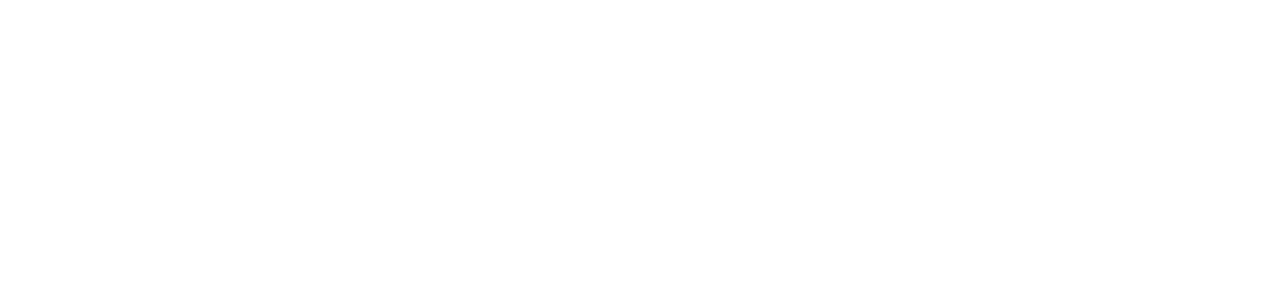
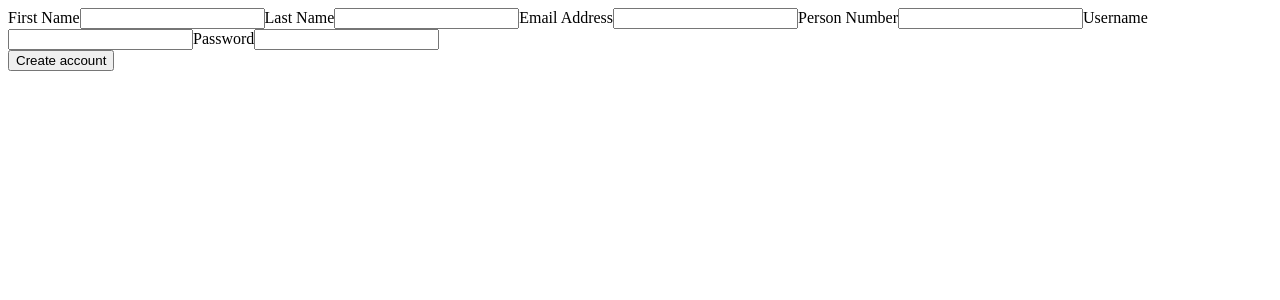
Before and after one commit to IV1201-Group12/IV1201-frontend, a React (Vite) app: page /createAccount in a window 1280 px wide. Before the commit this address had no page. Shown: the top 300 px of the page. Built offline with nearby package versions, Linux system fonts and the light colour scheme.

Commit message:
feat: make create account functionality

```diff
--- a/src/App.jsx
+++ b/src/App.jsx
@@ -1,6 +1,7 @@
 import { BrowserRouter as Router, Routes, Route } from 'react-router-dom';
 import LandingPage from './pages/LandingPage';
 import ThingsPage from './pages/ThingsPage';
+import CreateAccount from './components/CreateAccount';
 
 function App() {
   return (
@@ -8,6 +9,7 @@
       <Routes>
         <Route exact path="/" element={<LandingPage />} />
         <Route path="/things" element={<ThingsPage />} />
+        <Route path="/createAccount" element={<CreateAccount />} />
       </Routes>
     </Router>
   );
--- /dev/null
+++ b/src/api/createAccount.js
@@ -0,0 +1,8 @@
+import { axios } from './axios';
+
+const ENDPOINT = '/createAccount';
+
+export async function createNewAccount(applicant) {
+  const response = await axios.post(ENDPOINT, applicant);
+  return response;
+}
--- /dev/null
+++ b/src/components/CreateAccount.jsx
@@ -0,0 +1,114 @@
+import { useState } from 'react';
+
+//import { useCreateAccount } from '../queryHooks/useCreateAccount';
+import { createNewAccount } from '../api/createAccount';
+
+export default function CreateAccount() {
+  const [name, setName] = useState('');
+  const [surname, setSurname] = useState('');
+  const [email, setEmail] = useState('');
+  const [pnr, setPnr] = useState('');
+  const [username, setUsername] = useState('');
+  const [password, setPassword] = useState('');
+  const [responseStatus, setResponseStatus] = useState(null);
+
+  const submit = async () => {
+    const applicant = {
+      name,
+      surname,
+      email,
+      pnr,
+      username,
+      password,
+      role_id: 2,
+    };
+    const response = await createNewAccount(applicant);
+    setResponseStatus(response.status);
+  };
+
+  const onChange = (event) => {
+    const name = event.target.name;
+    const value = event.target.value;
+
+    if (name === 'name') {
+      setName(value);
+    }
+
+    if (name === 'surname') {
+      setSurname(value);
+    }
+
+    if (name === 'email') {
+      setEmail(value);
+    }
+
+    if (name === 'pnr') {
+      setPnr(value);
+    }
+
+    if (name === 'username') {
+      setUsername(value);
+    }
+    if (name === 'password') {
+      setPassword(value);
+    }
+  };
+  return (
+    <div>
+      <div>{responseStatus}</div>
+      <form>
+        <label htmlFor="name">First Name</label>
+        <input
+          id="name"
+          name="name"
+          type="text"
+          value={name}
+          onChange={onChange}
+        />
+        <label htmlFor="surname">Last Name</label>
+        <input
+          id="surname"
+          name="surname"
+          type="text"
+          value={surname}
+          onChange={onChange}
+        />
+        <label htmlFor="email">Email Address</label>
+        <input
+          id="email"
+          name="email"
+          type="email"
+          value={email}
+          onChange={onChange}
+        />
+        <label htmlFor="pnr">Person Number</label>
+        <input
+          id="pnr"
+          name="pnr"
+          type="number"
+          value={pnr}
+          onChange={onChange}
+        />
+        <label htmlFor="username">Username</label>
+        <input
+          id="username"
+          name="username"
+          type="text"
+          value={username}
+          onChange={onChange}
+        />
+        <label htmlFor="password">Password</label>
+        <input
+          id="password"
+          name="password"
+          type="password"
+          value={password}
+          onChange={onChange}
+        />
+      </form>
+      <button type="button" onClick={submit}>
+        Create account
+      </button>
+    </div>
+  );
+}
--- /dev/null
+++ b/src/pages/CreateAccountPage.jsx
@@ -0,0 +1 @@
+//Create Account Page
--- /dev/null
+++ b/src/queryHooks/useCreateAccount.jsx
@@ -0,0 +1,10 @@
+import { useMutation } from '@tanstack/react-query';
+import { createNewAccount } from '../api/createAccount';
+export function useCreateAccount(applicant) {
+  return useMutation({
+    mutationFn: () => createNewAccount(applicant),
+    onSuccess: () => {
+      console.log('Success');
+    },
+  });
+}
```
